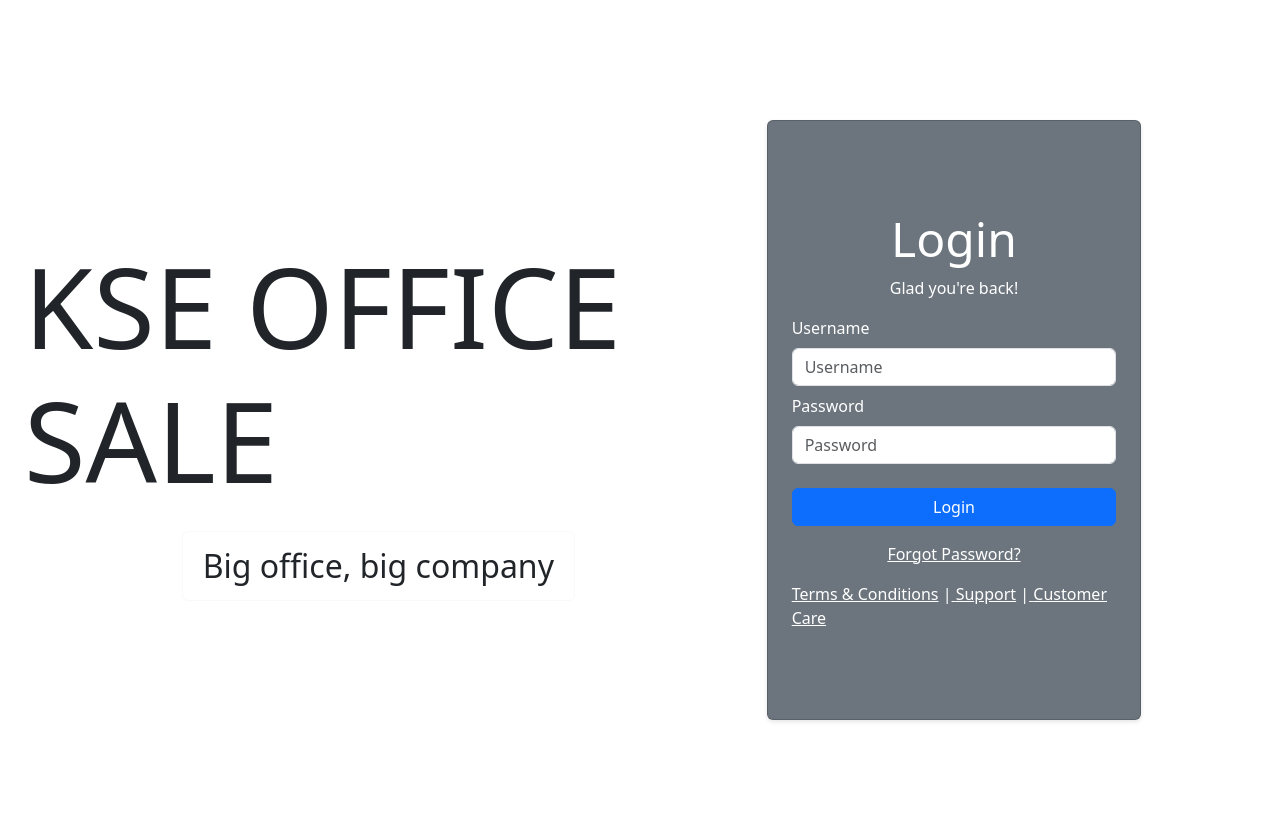
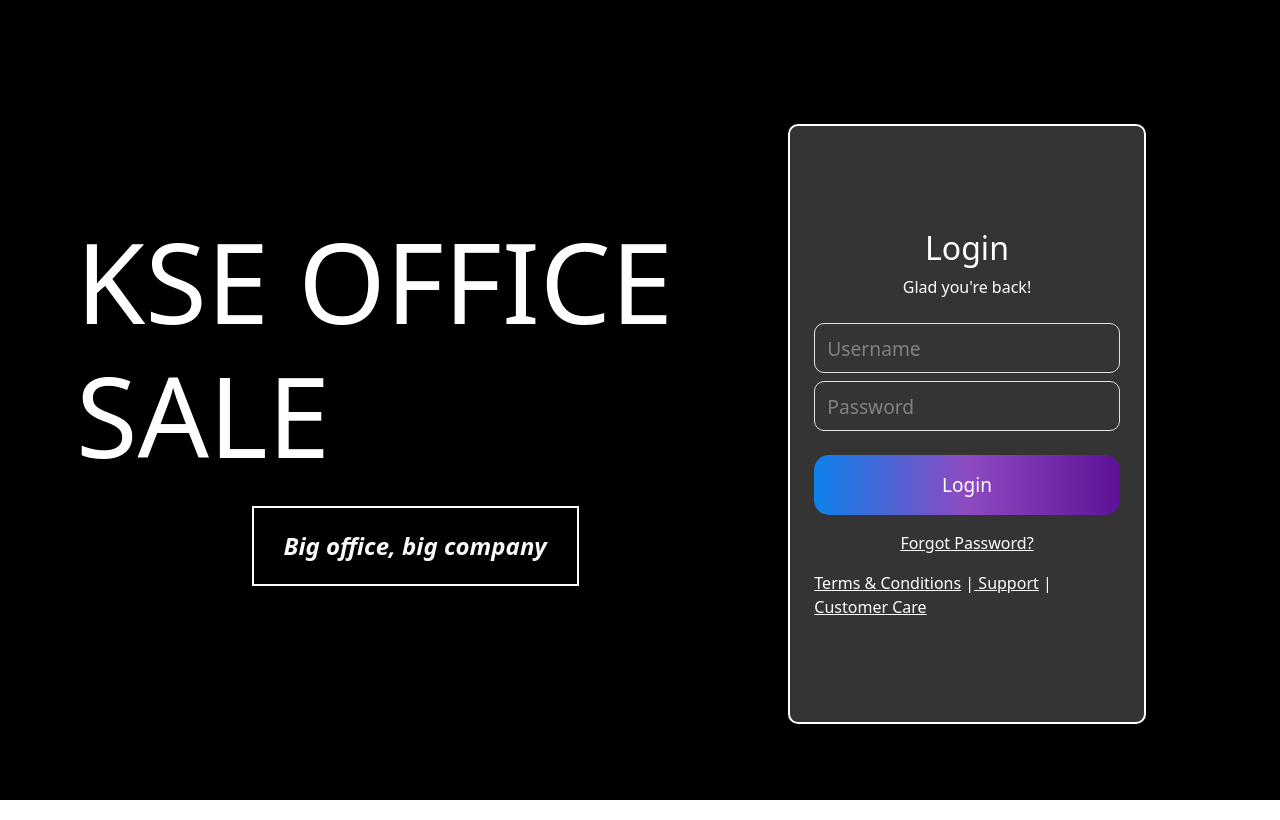
Before and after one commit to hoangbvswh00508-del/104061221-IT-Project, a React (Create React App) app in the folder frontend/: page / in a window 1280 px wide. Built offline with nearby package versions, Linux system fonts and the light colour scheme.

Commit message:
Cập nhật folder src của frontend

```diff
--- a/frontend/src/App.js
+++ b/frontend/src/App.js
@@ -3,7 +3,7 @@ import { BrowserRouter as Router, Route, Routes, useLocation } from 'react-route
 import logo from './logo.svg';
 import './App.css';
 import Login from './Components/Login/Login';
-import Dashboard from './Components/pages/dashboard.jsx';
+import Dashboard from './Components/pages/Dashboard.jsx';
 import AccountCreation from './Components/pages/AccountCreation.jsx';
 import Messages from './Components/pages/Messages';
 import Profile from './Components/pages/Profile';
@@ -18,7 +18,7 @@ function AppContent() {
     <>
       {location.pathname !== '/' && <Navbar />}
       <Routes>
-        <Route path="/" element={<Login  />} />
+        <Route path="/" element={<Login />} />
         <Route path="/accountCreate" element={<AccountCreation />} />
         <Route path="/dashboard" element={<Dashboard />} />
         <Route path="/messages" element={<Messages />} />
--- a/frontend/src/Components/Appbar/Navbar.js
+++ b/frontend/src/Components/Appbar/Navbar.js
@@ -122,7 +122,7 @@ export default function PrimarySearchAppBar() {
   const handleLogout = () => {
     localStorage.removeItem('token');
     navigate('/');
-};
+  };
 
   const menuId = 'primary-search-account-menu';
   const renderMenu = (
--- a/frontend/src/Components/Login/Login.css
+++ b/frontend/src/Components/Login/Login.css
@@ -7,5 +7,13 @@
 }
 
 form {
- width: 100%;
+  width: 100%;
 }
+
+.bg-secondary {
+  background-color: rgb(158 158 158 / 33%) !important;
+}
+.white-placeholder::placeholder {
+  color: #ffffff62 !important; /* Màu trắng cho placeholder */
+  opacity: 1; /* Đảm bảo không bị mờ */
+}
--- a/frontend/src/Components/Login/Login.jsx
+++ b/frontend/src/Components/Login/Login.jsx
@@ -48,20 +48,47 @@ const Login = () => {
   };
 
   return (
-    <div className="container-fluid d-flex justify-content-center align-items-center vh-100 text-dark">
+    <div
+      className="container-fluid bg-black d-flex algin-item-center justify-content-center vh-100 text-dark mt-0 pt-5"
+      style={{
+        // alignItems: "flex-start",
+        paddingLeft:"4em"
+      }}
+    >
       <div className="row w-100">
-        <div className="col-md-7 d-flex flex-column justify-content-center align-items-center">
-          <h1 style={{ fontSize: "7em" }}>KSE OFFICE SALE</h1>
+        <div className="col-md-7 d-flex flex-column justify-content-center align-items-center mb-5">
+          <h1 style={{ fontSize: "7em", color: "white" }}>KSE OFFICE SALE</h1>
           <button
-            className="btn btn-outline-light mt-3 text-dark"
-            style={{ fontSize: "2em", padding: "10px 20px" }}
+            className="btn btn-outline-light mt-3"
+            style={{
+              fontSize: "1.5em",
+              padding: "20px 30px",
+              border:"#fff solid 2px",
+              fontStyle: "italic",
+              fontWeight:"700",
+              borderRadius:"0px"
+            }}
           >
             Big office, big company
           </button>
         </div>
         <div className="col-md-4 d-flex justify-content-center align-items-center">
-          <div className="card p-4 bg-secondary text-white" id="login">
-            <h3 className="card-title" style={{ fontSize: "3em" }}>
+          <div
+            className="card p-4  text-white" id="login"
+            style={{
+              backgroundColor: "rgb(158 158 158 / 33%)",
+              border:"white 2px solid",
+              borderRadius:"10px",
+              backdropFilter:"blur(10px)",
+              justifyItems:"left"
+            }}
+          >
+            <h3
+              className="card-title"
+              style={{
+                fontSize: "2em",
+                justifyContents: "left"
+              }}>
               Login
             </h3>
             <p>Glad you're back!</p>
@@ -73,30 +100,61 @@ const Login = () => {
             >
               {error && <p className="error">{error}</p>}
               <div className="form-group">
-                <label htmlFor="username">Username</label>
+                <label
+                  htmlFor="username"
+                  style={{display:"none"}}
+                >Username</label>
                 <input
                   type="text"
-                  className="form-control mb-2 mt-2"
+                  className="form-control mb-2 mt-2 white-placeholder"
                   id="username"
                   placeholder="Username"
                   value={username}
                   onChange={(e) => setUsername(e.target.value)}
+                  style={{
+                    backgroundColor: "transparent",
+                    height: "50px",
+                    color: "#ffffff",
+                    fontSize:"1.2em",
+                    borderRadius: "10px",
+                    "::placeholder": {
+                      color: "white",
+                    }
+                  }}
                 />
               </div>
               <div className="form-group">
-                <label htmlFor="password">Password</label>
+                <label
+                  htmlFor="password"
+                  style={{display:"none"}}
+                >Password</label>
                 <input
                   type="password"
-                  className="form-control mb-2 mt-2"
+                  className="form-control mb-2 mt-2 white-placeholder"
                   id="password"
                   placeholder="Password"
                   value={password}
                   onChange={(e) => setPassword(e.target.value)}
+                  style={{
+                    backgroundColor: "transparent",
+                    height: "50px",
+                    color: "#ffffff",
+                    fontSize:"1.2em",
+                    borderRadius: "10px"
+                  }}
                 />
               </div>
               <button
                 type="submit"
                 className="btn w-100 btn-primary btn-block mt-3 justify-content-center align-items-center"
+                style={{
+                  backgroundImage: "linear-gradient(to right, rgb(13, 128, 235), rgb(142 75 193), rgb(93 18 151))",
+                  border: "none",
+                  height: "60px",
+                  borderRadius: "15px",
+                  fontSize:"19px",
+                  fontWeight:"500",
+                }}
               >
                 Login
               </button>
--- a/frontend/src/Components/pages/Role.jsx
+++ b/frontend/src/Components/pages/Role.jsx
@@ -113,7 +113,13 @@ const Role = () => {
   };
 
   return (
-    <div className="container" id="role">
+    <div
+      className="container"
+      id="role"
+      style={{
+        border: "black 2px solid"
+      }}
+    >
       {alertMessage && (
         <div className={`alert alert-${alertMessage.type}`} role="alert">
           {alertMessage.text}
@@ -130,6 +136,9 @@ const Role = () => {
             placeholder="Search"
             value={searchQuery}
             onChange={handleSearch}
+            style={{
+              backgroundColor: "#F9FBFF",
+            }}
           />
         </div>
         <div className="col-md-2 d-flex justify-content-end">
@@ -140,6 +149,12 @@ const Role = () => {
               id="dropdownMenuButton"
               data-bs-toggle="dropdown"
               aria-expanded="false"
+              style={{
+                backgroundColor: "#eaebef",
+                color: "black",
+                fontWeight:"500",
+                border: "none"
+              }}
             >
               Sorting by:{" "}
               {sortOption.charAt(0).toUpperCase() + sortOption.slice(1)}
@@ -192,6 +207,12 @@ const Role = () => {
                           data-bs-toggle="dropdown"
                           aria-expanded="false"
                           disabled={!isEditable}
+                          style={{
+                            backgroundColor: "rgb(0 255 222 / 53%)",
+                            color: "black",
+                            fontWeight: "500",
+                            border: "2px solid black"
+                          }}
                         >
                           {admin.role || "N/A"}
                         </button>
```
